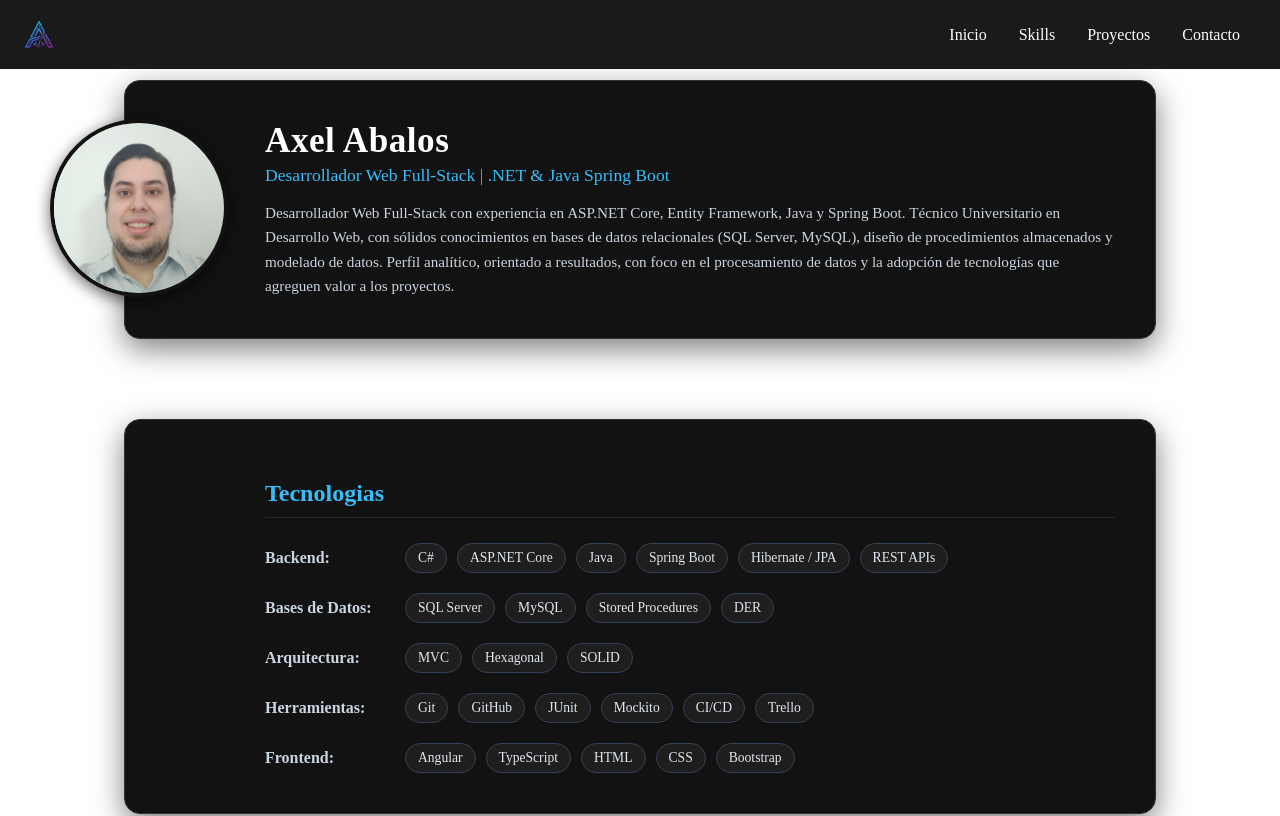
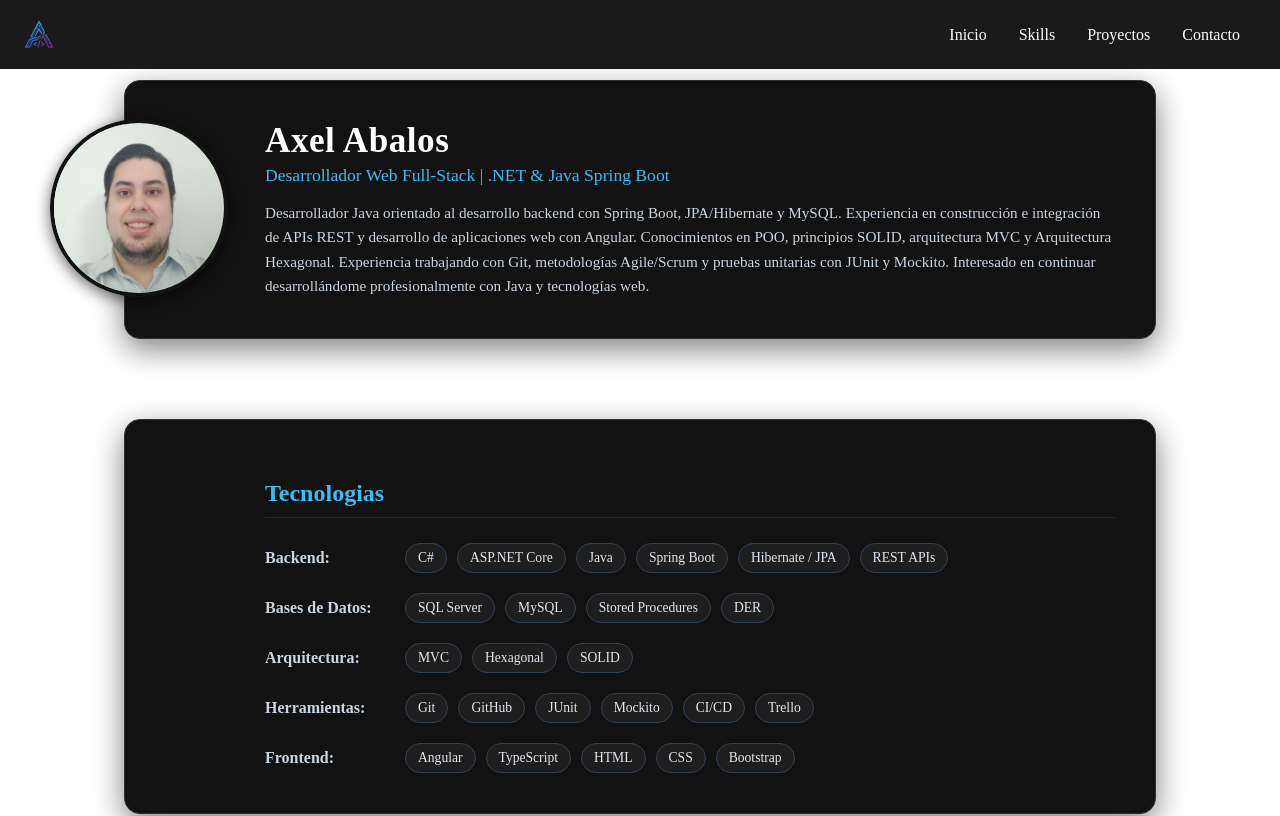
Before and after one commit to axelivanabalos3451/WebAxelAbalos, an Angular app: page / in a window 1280 px wide. Shown: the top 816 px of the page. Built offline with nearby package versions, Linux system fonts and the light colour scheme.

Commit message:
actualizacion perfil

```diff
--- a/src/app/home/home.component.html
+++ b/src/app/home/home.component.html
@@ -10,11 +10,13 @@
             <h3>Desarrollador Web Full-Stack | .NET & Java Spring Boot </h3>
         </div>
 
-        <div id="textopresentacion">Desarrollador Web Full-Stack con experiencia en ASP.NET Core, Entity Framework, Java
-            y Spring Boot. Técnico Universitario en Desarrollo Web, con sólidos conocimientos en bases de datos
-            relacionales (SQL Server, MySQL), diseño de procedimientos almacenados y modelado de datos. Perfil
-            analítico, orientado a resultados, con foco en el procesamiento de datos y la adopción de tecnologías que
-            agreguen valor a los proyectos.</div>
+        <div id="textopresentacion">Desarrollador Java orientado al desarrollo backend con Spring Boot, JPA/Hibernate y
+            MySQL. Experiencia en
+            construcción e integración de APIs REST y desarrollo de aplicaciones web con Angular. Conocimientos en POO,
+            principios SOLID, arquitectura MVC y Arquitectura Hexagonal. Experiencia trabajando con Git, metodologías
+            Agile/Scrum y pruebas unitarias con JUnit y Mockito. Interesado en continuar desarrollándome
+            profesionalmente
+            con Java y tecnologías web. </div>
 
     </div>
 
```
